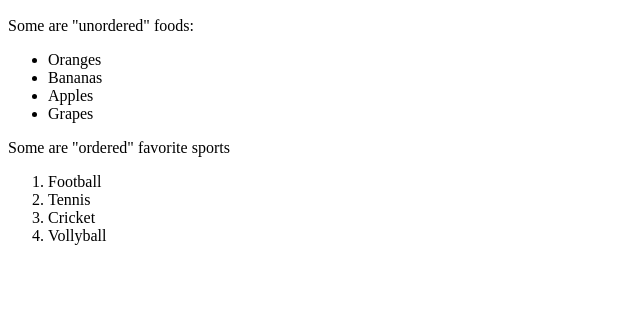
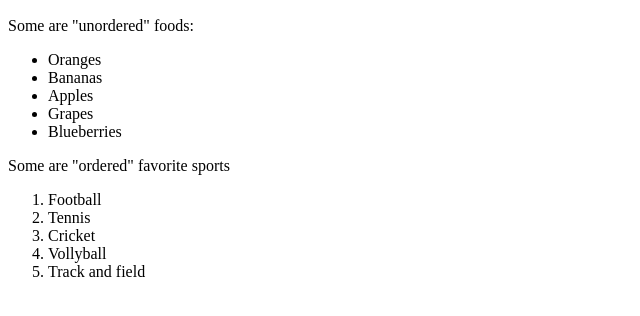
Before and after one commit to ZWoods427/2022-worlds-favorite-fruits, a plain HTML site: page index.html in a window 1280 px wide. Shown: the part 434-750 px from the top of the page, without its empty margins (0-640 px from the left). Drawn offline with Linux system fonts and the light colour scheme.

Commit message:
added one more fruit and sport

```diff
--- a/index.html
+++ b/index.html
@@ -16,6 +16,7 @@
         <li>Bananas</li>
         <li>Apples</li>
         <li>Grapes</li>
+        <li>Blueberries</li>
     </ul>
 
     <!-- this is important -->
@@ -25,6 +26,7 @@
         <li>Tennis</li>
         <li>Cricket</li>
        <li>Vollyball</li>
+       <li>Track and field</li>
     </ol>
 
 
```
